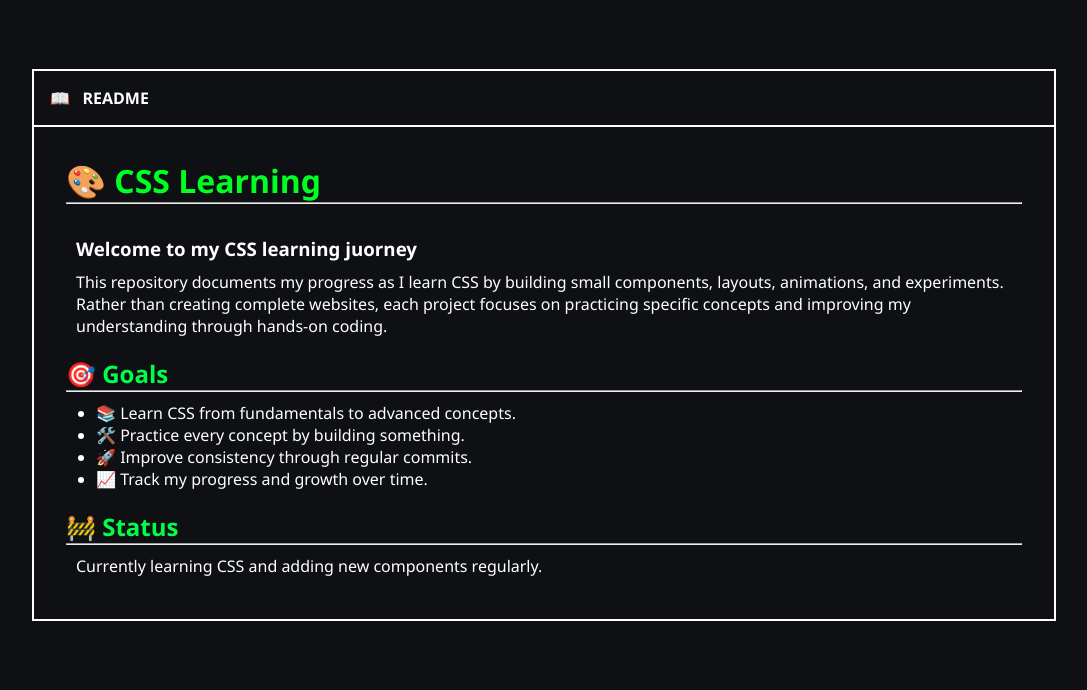
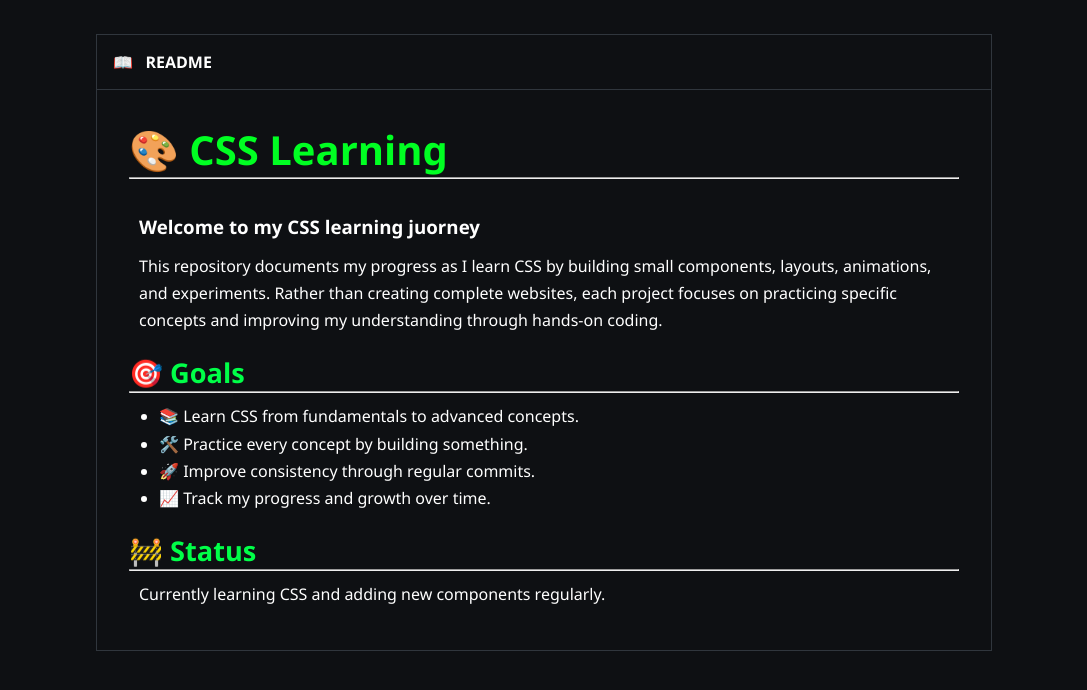
Before and after one commit to kp-karuppu/css-learning, a plain HTML site: page 001-readme-clone/index.html in a window 1280 px wide. Shown: the whole page, without its empty margins (96-1183 px from the left). Drawn offline with Linux system fonts and the light colour scheme.

Commit message:
Improve README clone layout

```diff
--- a/001-readme-clone/index.html
+++ b/001-readme-clone/index.html
@@ -14,26 +14,29 @@
         }
 
         body {
+            font-size: 1rem;
             background-color: #0e1013;
             color: #fff;
             font-family: 'Segoe UI', Tahoma, Geneva, Verdana, sans-serif;
         }
 
         main {
-            width: 80%;
-            margin: 69px auto;
+            width: 70%;
+            margin: 34px auto;
         }
 
         .container {
-            border: 2px solid #fff;
+            border: 1px solid #30363d;
             padding: 2rem;
         }
 
         h1 {
+            font-size: 2.5rem;
             color: #00ff22;
         }
 
         h2 {
+            font-size: 1.7rem;
             margin-top: 20px;
             color: #00ff48;
         }
@@ -41,17 +44,19 @@
         p,
         h3 {
             margin: 10px;
+            line-height: 1.7;
         }
 
-        #goals {
+        .goals {
             padding-left: 20px;
             margin: 10px;
+            line-height: 1.7;
         }
 
-        #rm {
+        .readme-title {
             font-size: 1rem;
             font-weight: 700;
-            border: 2px solid #fff;
+            border: 1px solid #30363d;
             border-bottom: none;
             padding: 1rem;
         }
@@ -61,7 +66,7 @@
 
 <body>
     <main>
-        <div id="rm">&#128214; &nbsp; README</div>
+        <div class="readme-title">&#128214; &nbsp; README</div>
         <div class="container">
             <h1>🎨 CSS Learning</h1>
             <hr><br>
@@ -71,7 +76,7 @@
                 concepts and improving my understanding through hands-on coding.</p>
             <h2>🎯 Goals</h2>
             <hr>
-            <ul id="goals">
+            <ul class="goals">
                 <li>📚 Learn CSS from fundamentals to advanced concepts.</li>
                 <li>🛠️ Practice every concept by building something.</li>
                 <li>🚀 Improve consistency through regular commits.</li>
```
